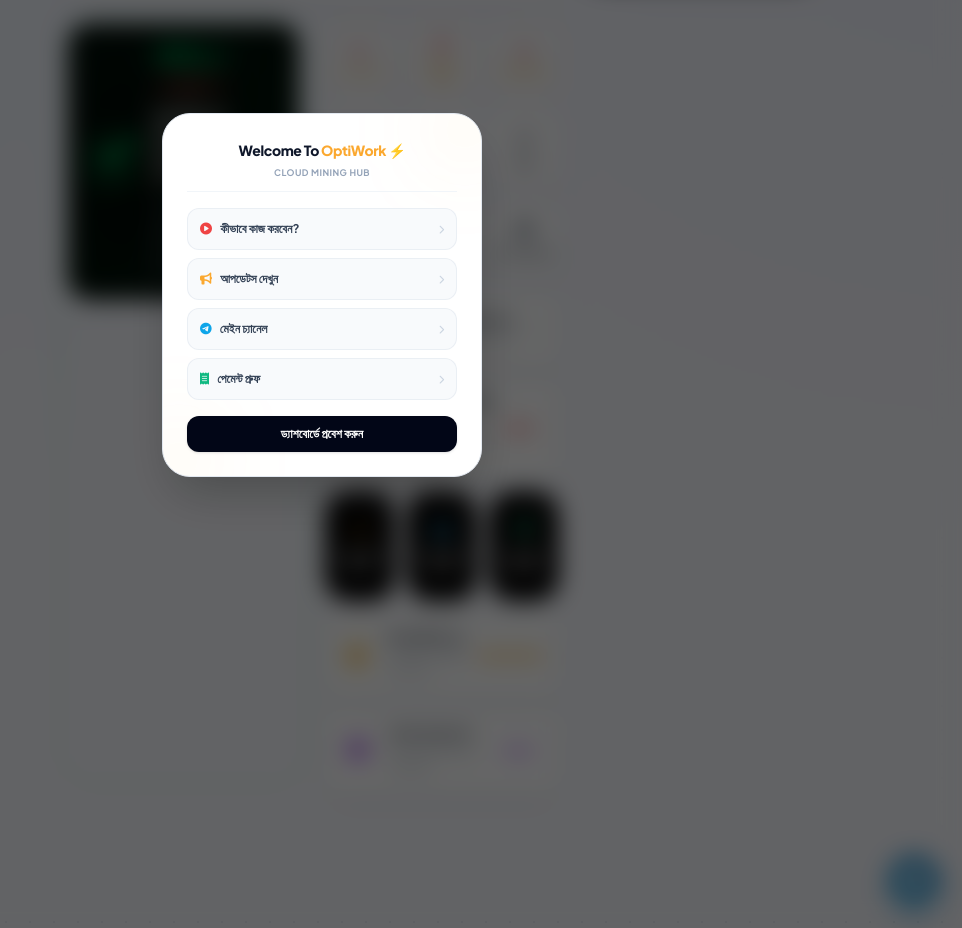
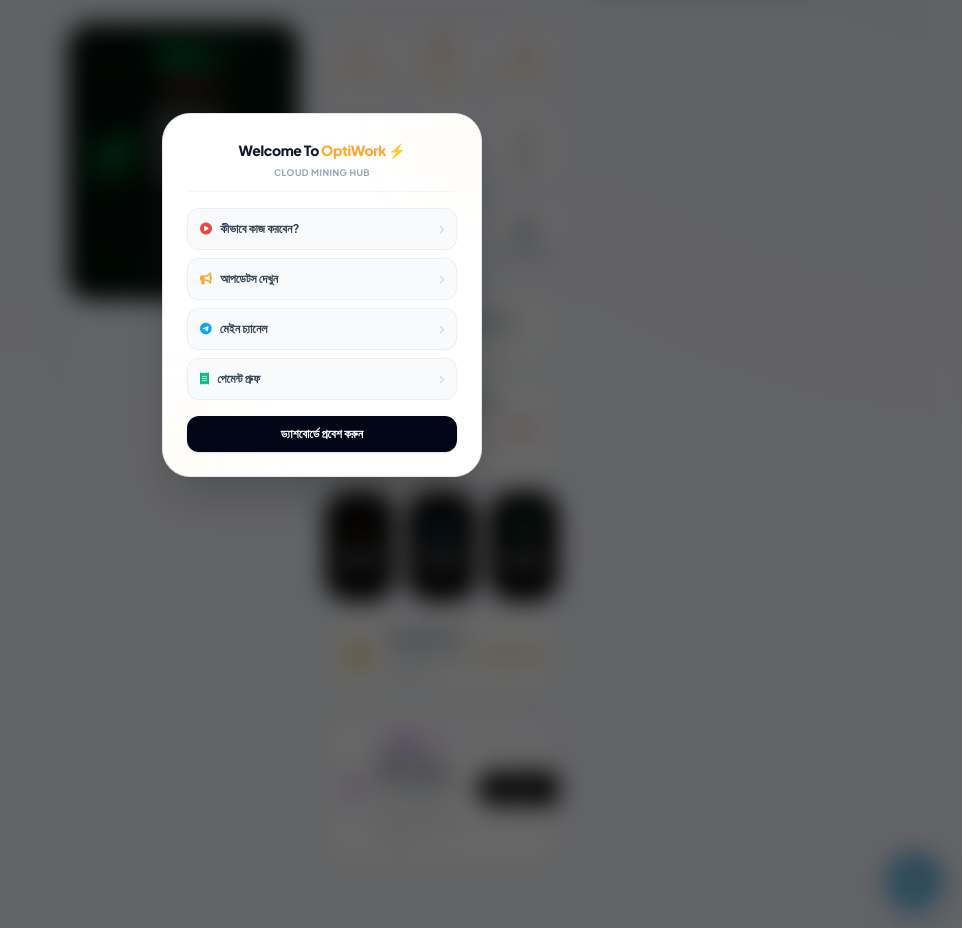
Before and after one commit to teamcipx/Orpi, a Flask app: template templates/dashboard.html in a window 1280 px wide. Shown: the part 338-1266 px from the top of the page, without its empty margins (318-1280 px from the left). Run offline with Flask 3, Linux system fonts and the light colour scheme; the template is opened without the code that fills it, so the values that code supplies are empty; some libraries are stand-ins or nearby versions.

Commit message:
Update dashboard.html

```diff
--- a/templates/dashboard.html
+++ b/templates/dashboard.html
@@ -331,19 +331,34 @@
                     <i class="fa-solid fa-star"></i>
                 </div>
             </a>
+<!-- Upgrade Package CTA Card (কপি করে ড্যাশবোর্ডের যেকোনো সুবিধাজনক স্থানে বসিয়ে দিন) -->
+<a href="/store" class="blockio-card p-5 flex items-center justify-between hover:border-purple-500/30 transition bg-white border border-slate-200 shadow-sm relative overflow-hidden group mb-4">
+    <!-- হালকা পার্পল গ্রেডিয়েন্ট গ্লোআভা ব্যাকগ্রাউন্ড -->
+    <div class="absolute -right-8 -top-8 w-24 h-24 bg-purple-500/5 rounded-full blur-2xl group-hover:bg-purple-500/10 transition"></div>
 
-            <a href="/store" class="premium-card p-4 rounded-2xl flex items-center justify-between">
-                <div class="flex items-center gap-3.5">
-                    <div class="text-purple-600 text-lg w-10 h-10 flex items-center justify-center rounded-xl bg-purple-50 border border-purple-100">
-                        <i class="fa-solid fa-circle-arrow-up animate-bounce"></i>
-                    </div>
-                    <div class="text-left">
-                        <p class="font-extrabold text-slate-800 text-xs">প্যাকেজ আপগ্রেড করুন</p>
-                        <p class="text-[10px] text-slate-500 mt-1 font-medium">পছন্দের মাইনিং স্পিড বাড়াতে প্যাকেজ কিনুন</p>
-                    </div>
+    <div class="flex flex-col sm:flex-row justify-between items-start sm:items-center gap-4 z-10 relative w-full">
+        <div class="flex items-center gap-3.5">
+            <!-- স্পিড মিটার আইকন উইথ গ্লো ইন্ডিকেটর -->
+            <div class="w-10 h-10 rounded-2xl bg-purple-500/10 border border-purple-500/20 flex items-center justify-center text-purple-500 shadow-sm animate-pulse">
+                <i class="fa-solid fa-gauge-high text-base"></i>
+            </div>
+
+            <div class="space-y-0.5 text-left">
+                <div class="flex items-center gap-2">
+                    <span class="text-[8px] bg-purple-50 text-purple-600 border border-purple-100 px-2 py-0.5 rounded-full font-black uppercase tracking-widest leading-none">Speed Booster</span>
                 </div>
-                <span class="text-[9px] bg-purple-50 text-purple-600 border border-purple-100 px-3 py-1 rounded-full font-extrabold">আপগ্রেড</span>
-            </a>
+                <h3 class="text-xs font-black text-slate-800 mt-1">মাইনিং স্পিড এবং দৈনিক আয় বৃদ্ধি করুন</h3>
+                <!-- কাজের আসল তাৎপর্য মেম্বারদের সহজে বোঝানোর জন্য ডেসক্রিপশন -->
+                <p class="text-[9px] text-slate-400 font-medium leading-relaxed">যেকোনো প্রিমিয়াম প্যাকেজ চালু করলেই রেফারেল ছাড়াই সরাসরি ৩০০ টাকা হলে উইথড্র করতে পারবেন!</p>
+            </div>
+        </div>
+
+        <!-- সলিড ব্ল্যাক পিল বাটন -->
+        <span class="bg-black hover:opacity-90 text-white text-[9px] font-black uppercase tracking-wider px-4 py-2.5 rounded-full transition whitespace-nowrap shadow w-full sm:w-auto text-center">
+            আপগ্রেড করুন <i class="fa-solid fa-arrow-right text-[8px] ml-1"></i>
+        </span>
+    </div>
+</a>
 
             </div>
 
```
